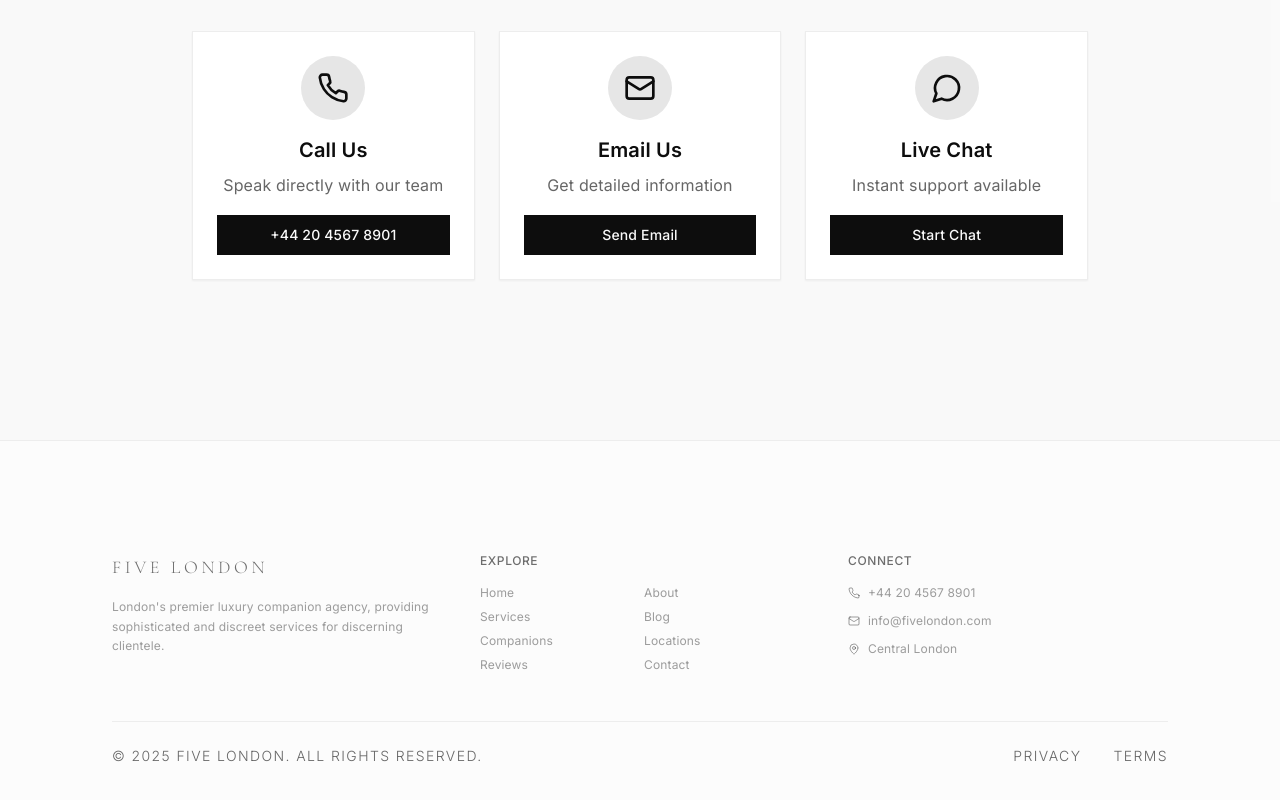
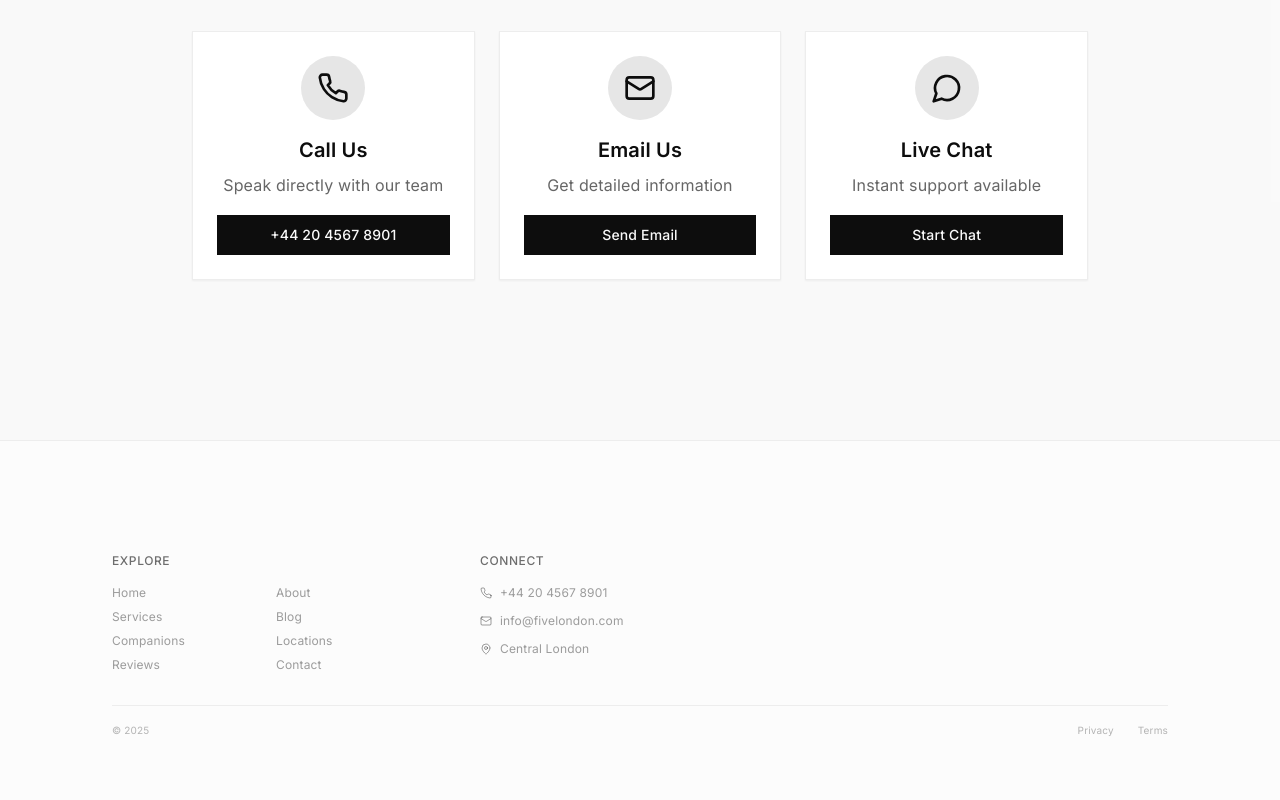
Before and after one commit to karolyncambuigomes-afk/site-doctor-magic, a React (Vite) app: page /faq in a window 1280 px wide. Shown: the part 2085-2885 px from the top of the page. Built offline with nearby package versions, Linux system fonts and the light colour scheme.

Commit message:
Refactor footer for discretion

```diff
--- a/src/components/Footer.tsx
+++ b/src/components/Footer.tsx
@@ -8,16 +8,8 @@ export const Footer = () => {
     <footer className="bg-background border-t border-border">
       <div className="container-width section-padding-sm">
         <div className="grid grid-cols-1 lg:grid-cols-3 gap-8 lg:gap-12">
-          {/* Brand */}
-          <div className="space-y-4">
-            <h3 className="font-heading font-light text-lg tracking-[0.2em] text-foreground/60 uppercase">
-              Five London
-            </h3>
-            <p className="text-xs text-foreground/40 max-w-sm leading-relaxed">
-              London's premier luxury companion agency, providing sophisticated
-              and discreet services for discerning clientele.
-            </p>
-          </div>
+          {/* Brand - Removed */}
+          <div className="hidden"></div>
 
           {/* Navigation */}
           <div className="space-y-4">
@@ -71,21 +63,21 @@ export const Footer = () => {
         </div>
 
         {/* Minimal Bottom */}
-        <div className="mt-12 pt-6 border-t border-border">
-          <div className="flex flex-col lg:flex-row justify-between items-center space-y-3 lg:space-y-0">
-            <p className="caption">
-              © {currentYear} Five London. All rights reserved.
+        <div className="mt-8 pt-4 border-t border-border">
+          <div className="flex flex-col lg:flex-row justify-between items-center space-y-2 lg:space-y-0">
+            <p className="text-[10px] text-foreground/30">
+              © {currentYear}
             </p>
-            <div className="flex space-x-8">
+            <div className="flex space-x-6">
               <Link
                 to="/privacy-policy"
-                className="caption hover:text-foreground transition-luxury"
+                className="text-[10px] text-foreground/30 hover:text-foreground/50 transition-luxury"
               >
                 Privacy
               </Link>
               <Link
                 to="/terms"
-                className="caption hover:text-foreground transition-luxury"
+                className="text-[10px] text-foreground/30 hover:text-foreground/50 transition-luxury"
               >
                 Terms
               </Link>
```
